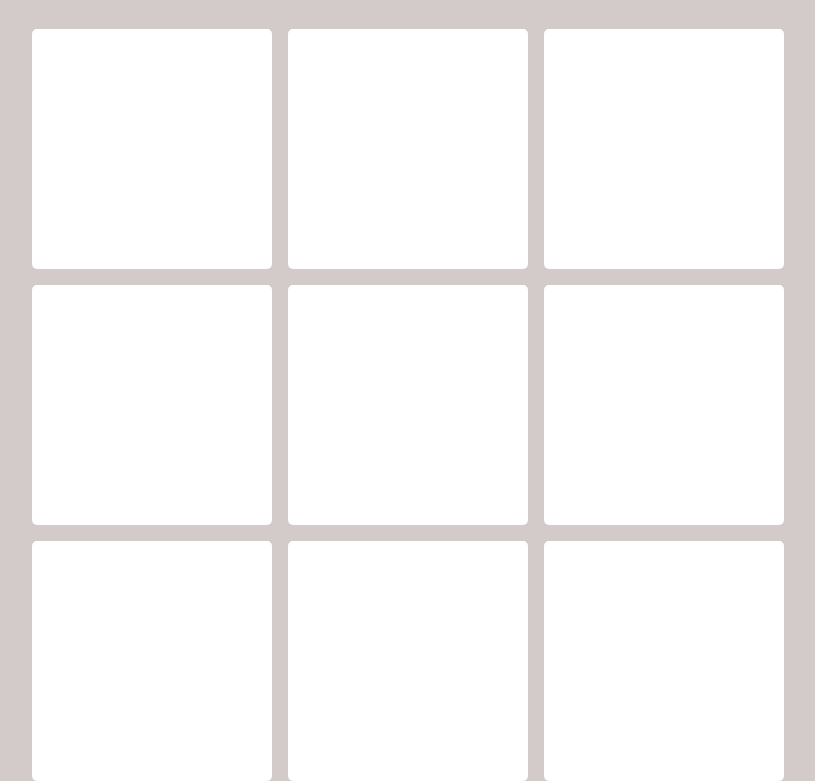
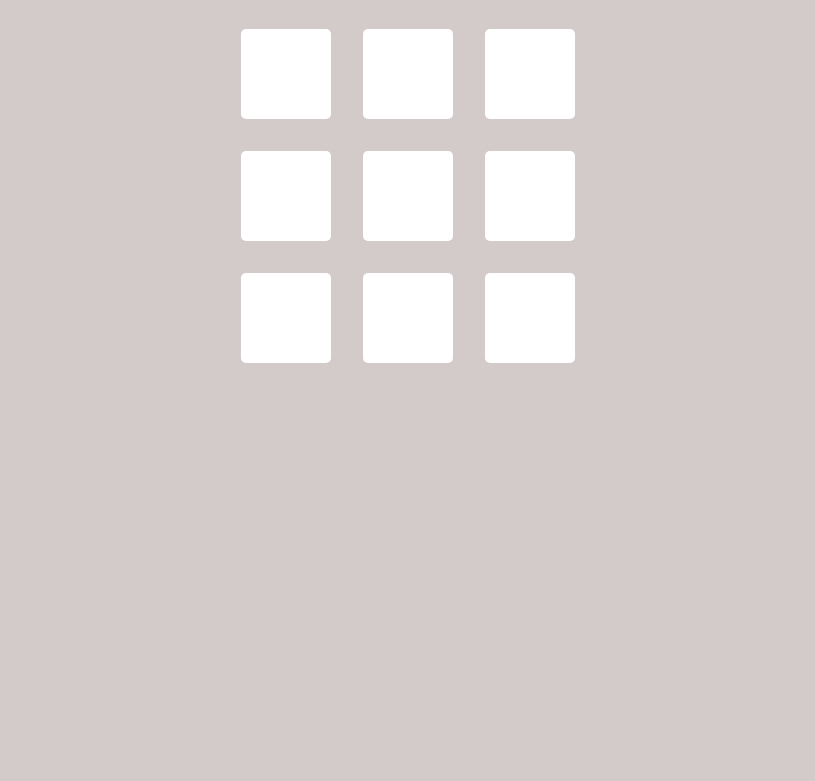
Before and after one commit to yuriravik/TicTacToe-react, a React app: page / in a window 1280 px wide. Shown: the part 58-839 px from the top of the page, without its empty margins (232-1047 px from the left). After the commit the page ends 800 px from the top, so only its background shows below. Built offline with nearby package versions, Linux system fonts and the light colour scheme.

Commit message:
realative1

```diff
--- a/src/TiicTacToe.css
+++ b/src/TiicTacToe.css
@@ -7,6 +7,7 @@
     margin:0;
     padding: 0;
     box-sizing: border-box;
+    position: relative;
 }
 
 body{
@@ -15,7 +16,7 @@ body{
     justify-content: center;
 
     font-family: sans-serif;
-    height: 100vh;
+    height: 100%;
     background-color: rgb(211, 202, 202);
 }
 .title{
@@ -27,10 +28,11 @@ body{
 }
 
 .board{
+    position: center;
     display: grid;
-    grid-template-columns: repeat(3,240px);
-    grid-template-rows: repeat(3,240px);
-    gap: 1rem;
+    grid-template-columns: repeat(3,90px);
+    grid-template-rows: repeat(3,90px);
+    gap: 2rem;
 
 }
 .board.game-over{
```
